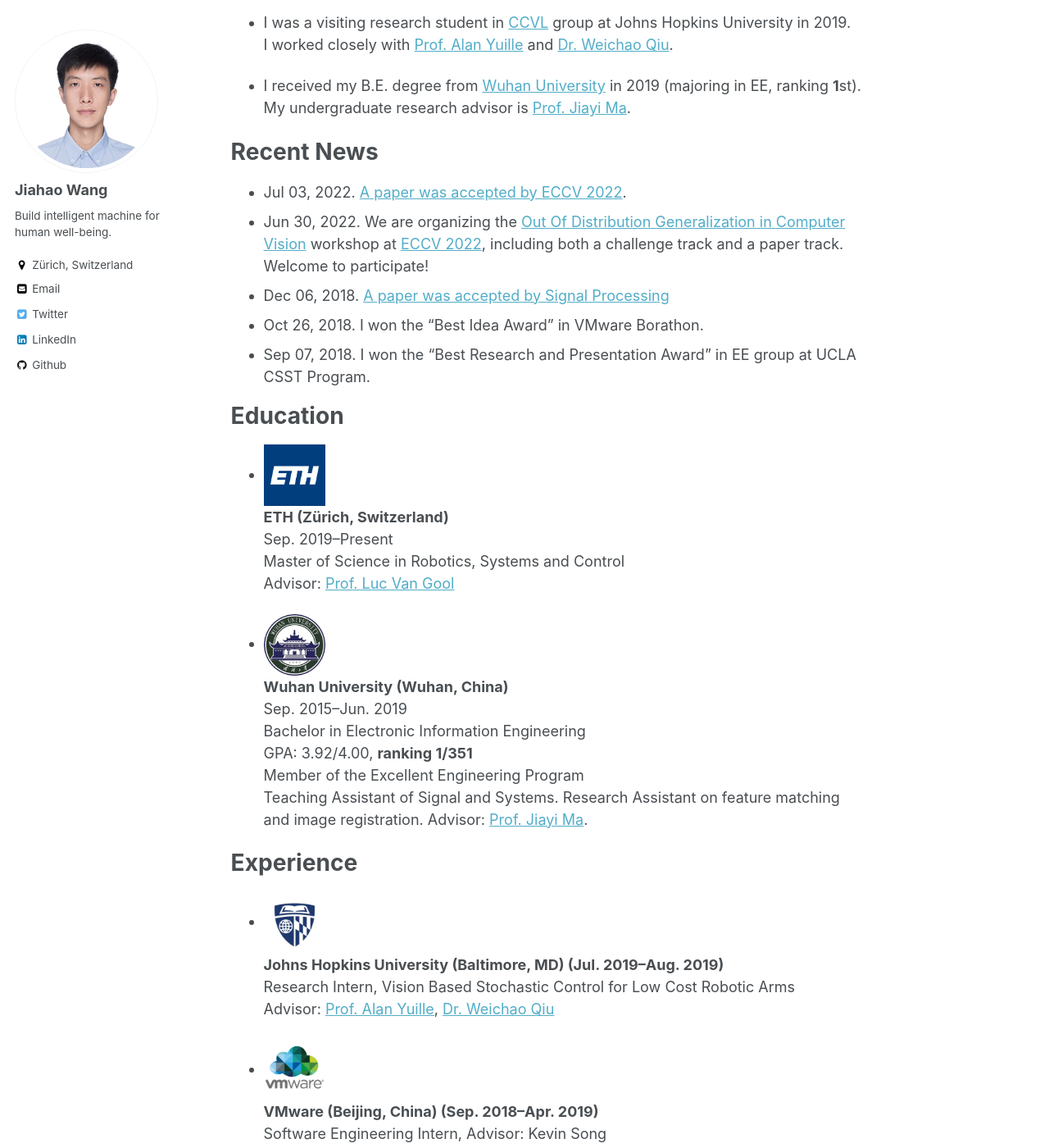
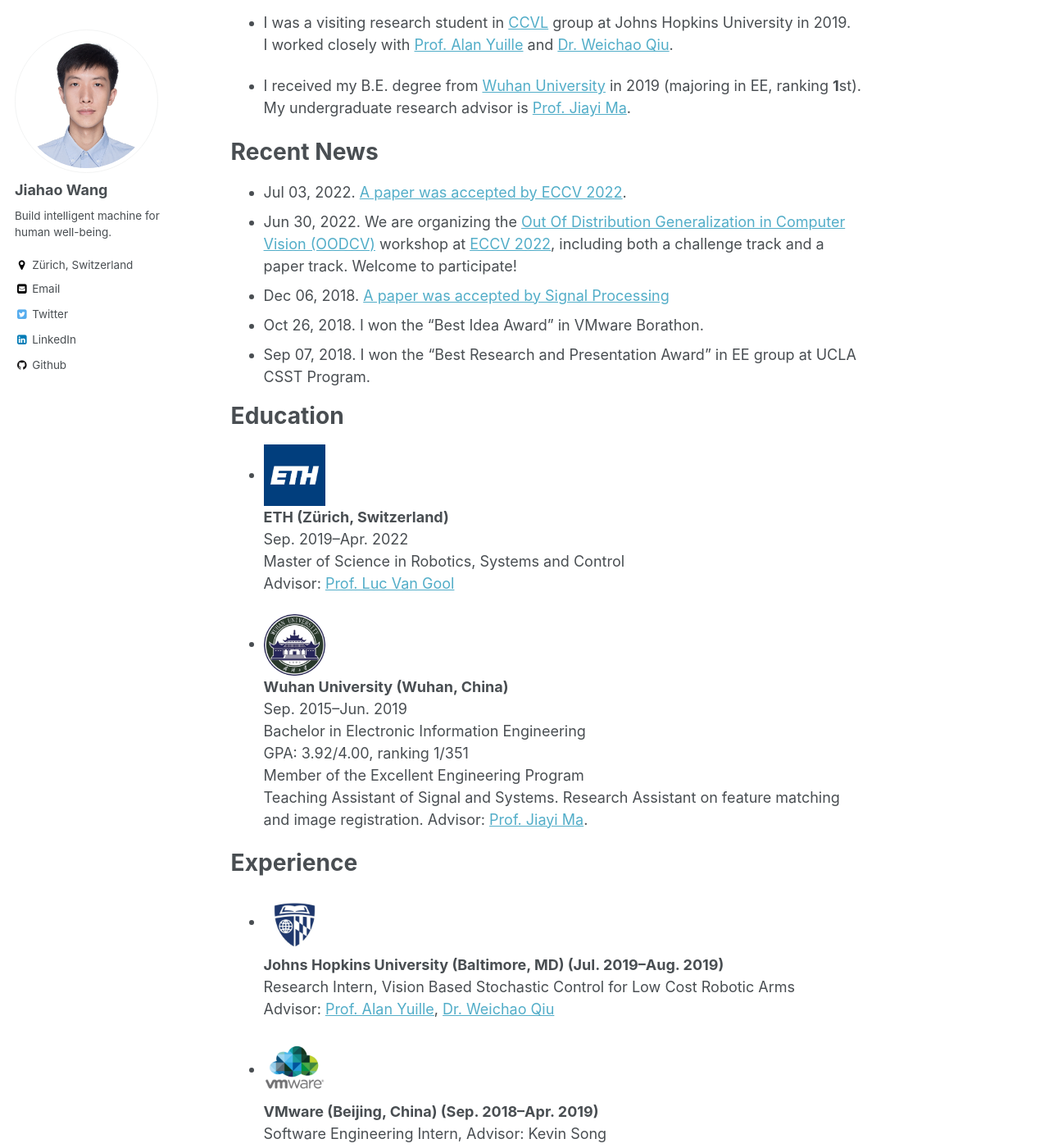
Before and after one commit to JiahaoPlus/JiahaoPlus.github.io, a Jekyll site: the page built from _pages/about.md, in a window 1280 px wide and 1400 px high, scrolled down 319 px. Shown: the whole window at 82% size. Built offline with Jekyll 4.4.1, drawn with Linux system fonts in a browser that asks for light colours; some of the changed text lies outside the part shown.

Commit message:
fix typo

```diff
--- a/_pages/about.md
+++ b/_pages/about.md
@@ -8,7 +8,7 @@ redirect_from:
   - /about.html
 ---
 * I will be a PhD student in [Max Planck Institute for Informatics (MPII)](https://www.mpi-inf.mpg.de/departments/visual-computing-and-artificial-intelligence). <br>
-Advisor: [Prof. Christian Theobalt](https://people.mpi-inf.mpg.de/~theobalt/), [Dr. Adam Kortylewski](https://generativevision.mpi-inf.mpg.de/).
+Advisors: [Prof. Christian Theobalt](https://people.mpi-inf.mpg.de/~theobalt/), [Dr. Adam Kortylewski](https://generativevision.mpi-inf.mpg.de/).
 
 * I was a master student in [ETH Zürich](https://ethz.ch/en.html) majoring in Robotics, Systems and Control. <br>
 My tutor is [Prof. Luc Van Gool](https://scholar.google.com/citations?user=TwMib_QAAAAJ).
@@ -21,7 +21,7 @@ My undergraduate research advisor is [Prof. Jiayi Ma](https://sites.google.com/s
 
 # Recent News
 * Jul 03, 2022. [A paper was accepted by ECCV 2022](https://jiahaoplus.github.io/SAGA/saga.html).
-* Jun 30, 2022. We are organizing the [Out Of Distribution Generalization in Computer Vision](http://www.ood-cv.org/) workshop at [ECCV 2022](https://eccv2022.ecva.net/), including both a challenge track and a paper track. Welcome to participate!
+* Jun 30, 2022. We are organizing the [Out Of Distribution Generalization in Computer Vision (OODCV)](http://www.ood-cv.org/) workshop at [ECCV 2022](https://eccv2022.ecva.net/), including both a challenge track and a paper track. Welcome to participate!
 * Dec 06, 2018. [A paper was accepted by Signal Processing](https://www.sciencedirect.com/science/article/pii/S0165168418303955)
 * Oct 26, 2018. I won the "Best Idea Award" in VMware Borathon.
 * Sep 07, 2018. I won the "Best Research and Presentation Award" in EE group at UCLA CSST Program.
@@ -29,7 +29,7 @@ My undergraduate research advisor is [Prof. Jiayi Ma](https://sites.google.com/s
 # Education
 * <img width="75" height="75" src="https://jiahaoplus.github.io/images/ETH.jpg"/> <br>
 <b>ETH (Zürich, Switzerland) </b> <br>
-Sep. 2019--Present<br>
+Sep. 2019--Apr. 2022<br>
 Master of Science in Robotics, Systems and Control<br>
 Advisor: [Prof. Luc Van Gool](https://scholar.google.com/citations?hl=zh-CN&user=TwMib_QAAAAJ)<br>
 
@@ -37,7 +37,7 @@ Advisor: [Prof. Luc Van Gool](https://scholar.google.com/citations?hl=zh-CN&user
 <b>Wuhan University (Wuhan, China)</b> <br>
 Sep. 2015--Jun. 2019<br>
 Bachelor in Electronic Information Engineering<br>
-GPA: 3.92/4.00, <b>ranking 1/351</b> <br>
+GPA: 3.92/4.00, ranking 1/351 <br>
 Member of the Excellent Engineering Program<br>
 Teaching Assistant of Signal and Systems.
 Research Assistant on feature matching and image registration.
@@ -59,5 +59,5 @@ Software Engineering Intern, Advisor: Kevin Song <br>
 * <img width="75" height="75" src="https://jiahaoplus.github.io/images/UCLA3.png"/> <br>
 <b>University of California, Los Angeles (Los Angeles, CA) (Jul. 2018--Sep. 2018) </b> <br>
 GPA: 4.00/4.00, Bioscience, CSST Program<br>
-Research Assistant, Head and Neck CT Image Segmentation.
+Research Assistant, Head and Neck CT Image Segmentation.<br>
 Advisor: [Prof. Daniel Low](https://bioscience.ucla.edu/faculty/daniel-low) and [Prof. Anand Santhanam](https://bioscience.ucla.edu/faculty/anand-p-santhanam)<br>
```
Also changed, not shown: _pages/activities.md (+2 -2 lines), _pages/publications.md (+1 -1 lines).
